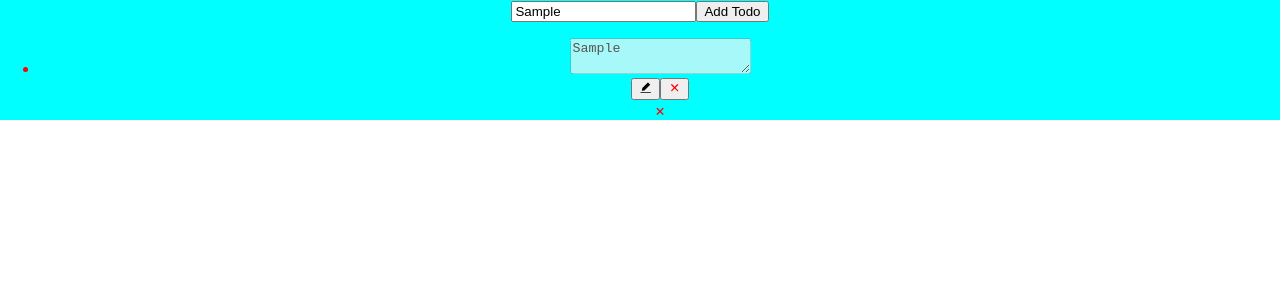
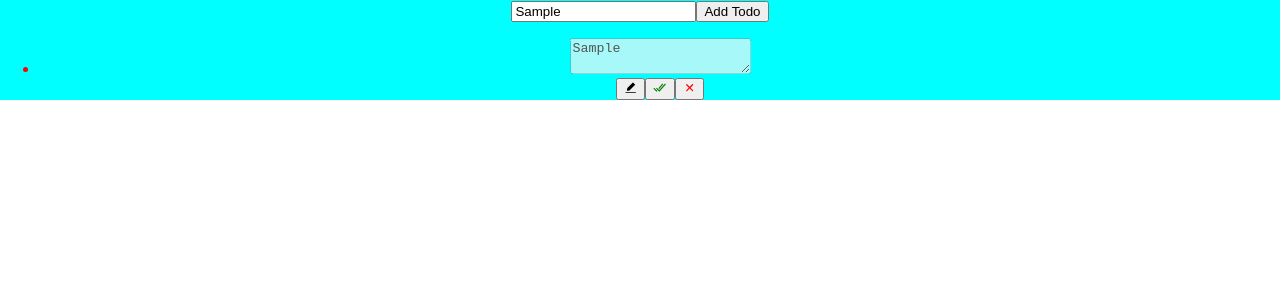
Before and after one commit to VitaliiDubinin/todoreduxvd, a React (Create React App) app: page / in a window 1280 px wide. Both pictures are taken after typing "Sample" into the empty fields and a click on the button "Add Todo". Shown: the top 300 px of the page. Built offline with nearby package versions, Linux system fonts and the light colour scheme.

Commit message:
add, delete, complete is done

```diff
--- a/src/app/todoSlice.js
+++ b/src/app/todoSlice.js
@@ -21,10 +21,11 @@ const todoSlice = createSlice({
 
     removeTodo(state, action) {
       console.log(state);
-      state.todos = state.todos.filter((todo) => todo.id !== action.payload.id);
+      state.todos = state.todos.filter((todo) => todo.id !== action.payload);
     },
     toggleTodoComplete(state, action) {
-      const toggledTodo = state.todos.find((todo) => todo.id === action.payload.id);
+      console.log(state);
+      const toggledTodo = state.todos.find((todo) => todo.id === action.payload);
       toggledTodo.completed = !toggledTodo.completed;
     },
 
--- a/src/components/TodoItem.jsx
+++ b/src/components/TodoItem.jsx
@@ -38,6 +38,9 @@ const TodoItem = (props) => {
         {props.id}
         {props.item}----
       </span> */}
+      {/* <span className="delete" onClick={() => dispatch(removeTodo({ item }))}>
+        &times;
+      </span> */}
 
       <textarea ref={inputRef} disabled={inputRef} defaultValue={props.item} onKeyPress={(e) => update(props.id, inputRef.current.value, e)} />
       <div className="btns">
@@ -45,15 +48,15 @@ const TodoItem = (props) => {
           {" "}
           <AiFillEdit />{" "}
         </button>
-        <button whileHover={{ scale: 1.4 }} whileTap={{ scale: 0.9 }} style={{ color: "red" }} onClick={() => removeTodo(item.id)}>
+        <button whileHover={{ scale: 1.4 }} whileTap={{ scale: 0.9 }} style={{ color: "green" }} onClick={() => completeTodo(props.id)}>
+          <IoCheckmarkDoneSharp />
+        </button>
+        <button whileHover={{ scale: 1.4 }} whileTap={{ scale: 0.9 }} style={{ color: "red" }} onClick={() => removeTodo(props.id)}>
           {" "}
           <IoClose />
         </button>{" "}
       </div>
 
-      <span className="delete" onClick={() => dispatch(removeTodo({ item }))}>
-        &times;
-      </span>
       {/* <span className="change" onClick={() => onEditToggle(id, content)}>
         HHH
       </span> */}
--- a/src/components/TodoList.jsx
+++ b/src/components/TodoList.jsx
@@ -1,6 +1,6 @@
 import React, { useState } from "react";
 import { connect } from "react-redux";
-import { addTodo, removeTodo, updateTodo } from "../app/todoSlice";
+import { addTodo, removeTodo, toggleTodoComplete, updateTodo } from "../app/todoSlice";
 // import { addTodo, completeTodo, removeTodo, updateTodo } from "../app/todoSlice";
 import { useSelector } from "react-redux";
 import TodoItem from "./TodoItem";
@@ -19,7 +19,7 @@ const mapDispatchToProps = (dispatch, id) => {
     addTodo: (obj) => dispatch(addTodo(obj)),
     removeTodo: (id) => dispatch(removeTodo(id)),
     updateTodo: (obj) => dispatch(updateTodo(obj)),
-    // completeTodo: (id) => dispatch(completeTodo(id)),
+    completeTodo: (id) => dispatch(toggleTodoComplete(id)),
   };
 };
 
@@ -49,10 +49,11 @@ const TodoList = (props) => {
       </ul> */}
       <ul>
         {/* <AnimatePresence> */}
-        {props.todos.todos.todos.length > 0 && sort === "active"
-          ? props.todos.todos.todos.map((todo) => {
+        {/* {props.todos.todos.todos.length > 0 && sort === "active"
+          ?  */}
+        {props.todos.todos.todos.map((todo) => {
           return (
-                todo.completed === false && (
+            // todo.completed === false && (
             <TodoItem
               key={todo.id}
               item={todo.item}
@@ -61,10 +62,10 @@ const TodoList = (props) => {
               updateTodo={props.updateTodo}
               completeTodo={props.completeTodo}
             />
-                )
+            // )
           );
-            })
-          : null}
+        })}
+        {/* ): null} */}
         {/* for completed items */}
         {/* {props.todos.length > 0 && sort === "completed"
           ? props.todos.map((item) => {
@@ -76,22 +77,22 @@ const TodoList = (props) => {
             })
           : null} */}
         {/* for all items */}
-        {props.todos.todos.length > 0 && sort === "all"
+        {/* {props.todos.todos.todos.length > 0 && sort === "all"
           ? props.todos.todos.todos.map((todo) => {
               return (
                 <TodoItem
                   key={todo.id}
-                  // item={todo.item}
-                  todo={[todo]}
-                  // id={todo.id}
+                  item={todo.item}
+                  id={todo.id}
                   removeTodo={props.removeTodo}
                   updateTodo={props.updateTodo}
                   completeTodo={props.completeTodo}
-                  // {...todo}
+                  todo={[todo]}
+                  {...todo}
                 />
               );
             })
-          : null}
+          : null} */}
         {/* </AnimatePresence> */}
       </ul>
     </>
```
Lines whose indentation alone changed are shown as unchanged.
